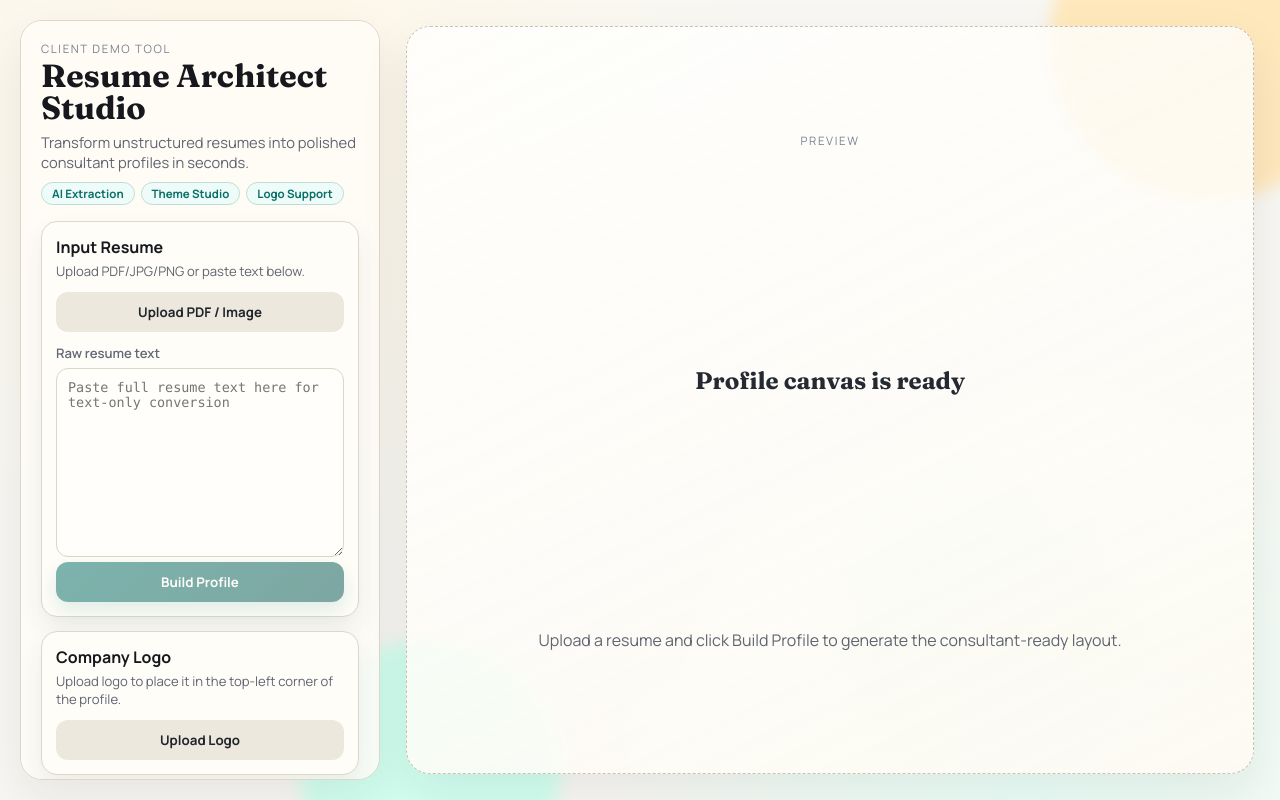
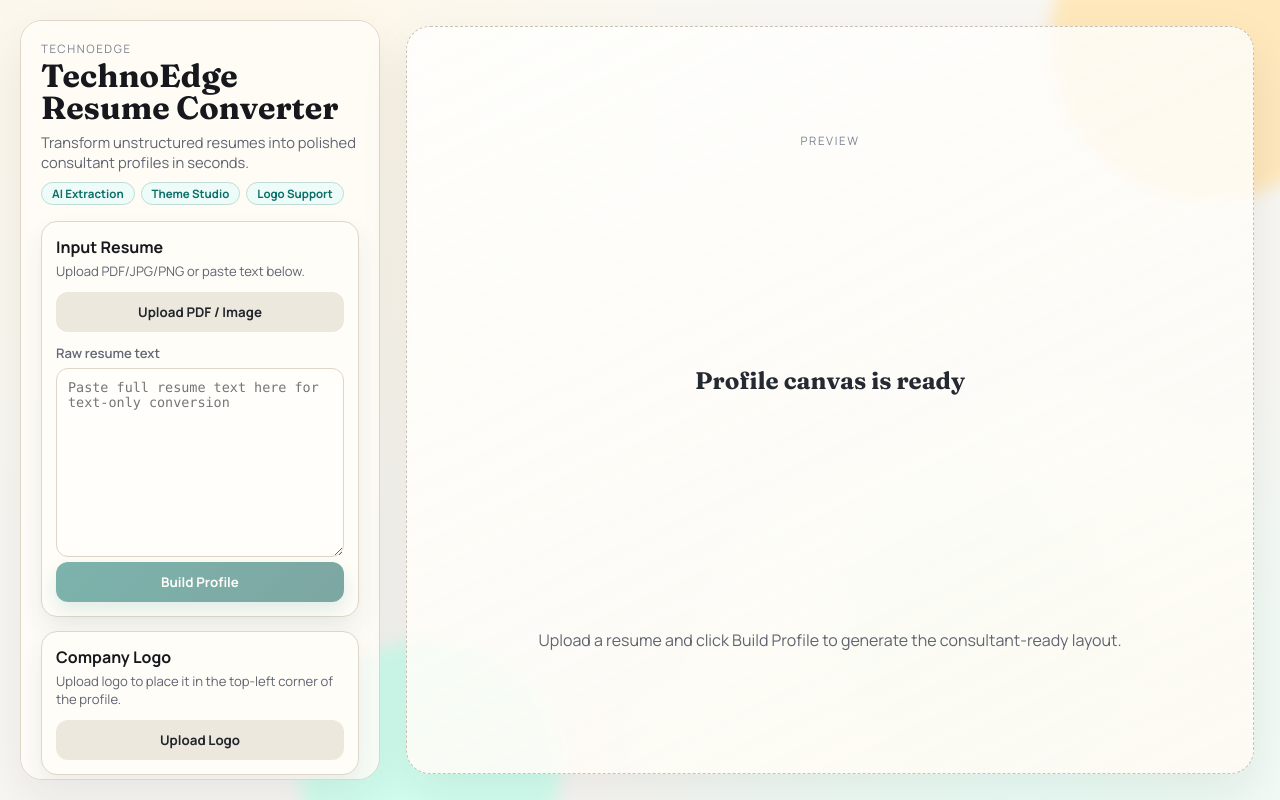
Before and after one commit to GuruRagvesh/Resume-Architect-AI, a React (Vite) app: page / in a window 1280 px wide. Built offline with nearby package versions, Linux system fonts and the light colour scheme; no server answers.

Commit message:
chore: rename app to TechnoEdge Resume Converter

```diff
--- a/index.html
+++ b/index.html
@@ -3,7 +3,7 @@
   <head>
     <meta charset="UTF-8" />
     <meta name="viewport" content="width=device-width, initial-scale=1.0" />
-    <title>Resume Conversion AI Demo</title>
+    <title>TechnoEdge Resume Converter</title>
   </head>
   <body>
     <div id="root"></div>
--- a/src/App.tsx
+++ b/src/App.tsx
@@ -189,8 +189,8 @@ const App: React.FC = () => {
 
       <aside className="sidebar no-print">
         <div className="brand-block">
-          <p className="eyebrow">Client Demo Tool</p>
-          <h1>Resume Architect Studio</h1>
+          <p className="eyebrow">TechnoEdge</p>
+          <h1>TechnoEdge Resume Converter</h1>
           <p className="tagline">Transform unstructured resumes into polished consultant profiles in seconds.</p>
           <div className="meta-pills">
             <span>AI Extraction</span>
```
Also changed, not shown: 1 other file (tests, documents, lock files or other folders).
